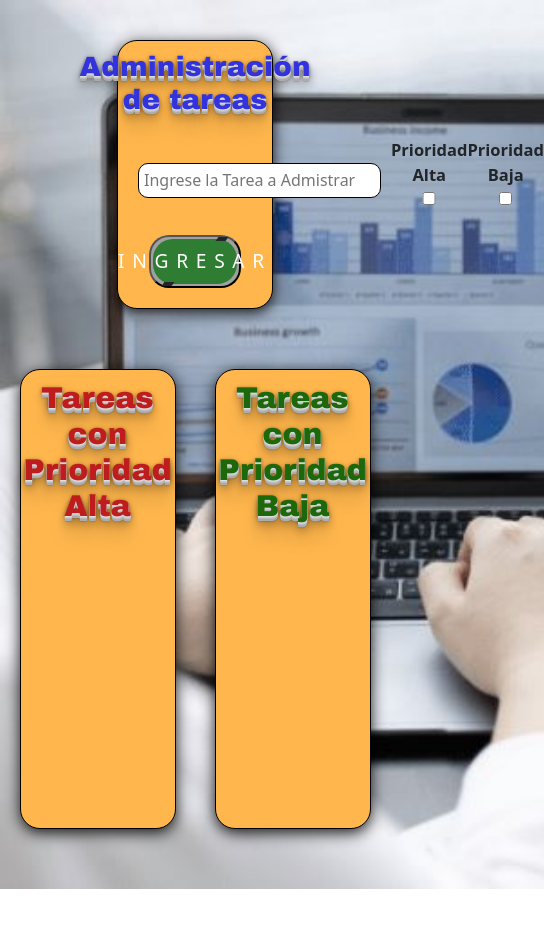
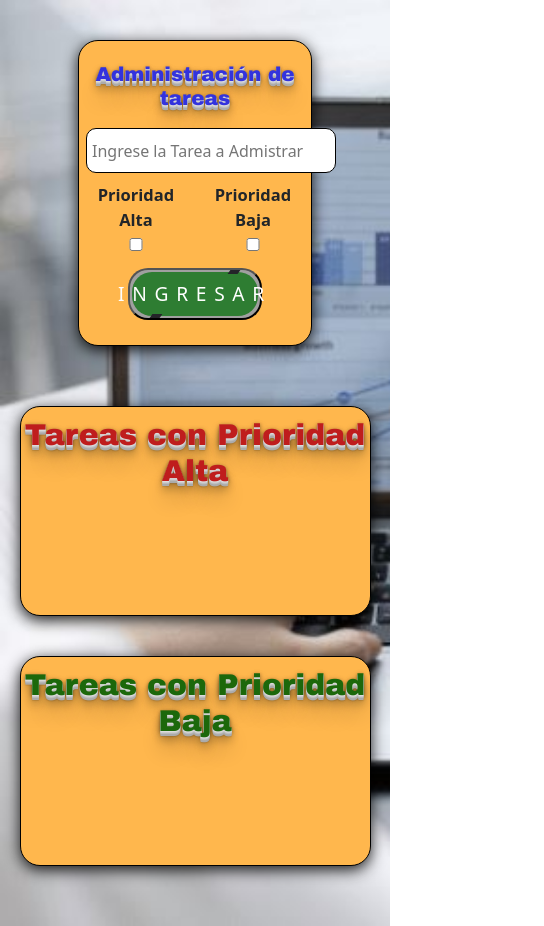
Before and after one commit to AntonyDiaz21/Gestor-de-Tareas-Interactivo, a plain HTML site: page index.html in a window 390 px wide. Shown: the whole page, 544 px wide, since content can reach past the window. Before the commit the page ends 889 px from the top, so only its background shows below. Drawn offline with nearby package versions, Linux system fonts and the light colour scheme.

Commit message:
V-2.0 estilos.css

```diff
--- a/CSS/estilos.css
+++ b/CSS/estilos.css
@@ -15,7 +15,8 @@ body{
     display: flex;
     flex-direction: column;
     position: relative;
-    width: 40%;
+    padding: 2px;
+    width: 35%;
     height: 30%;
     text-align: center;
     margin: 40px auto;
@@ -25,6 +26,8 @@ body{
     box-shadow: 0 4px 15px rgba(0, 0, 0, 0.9);
 }
 .titulo{
+    width: 100%;
+    height: 30%;
     display: flex;
     justify-content: center;
     align-items: center;
@@ -37,14 +40,11 @@ body{
     0 6px 1px rgba(0,0,0,0.1), 0 0 5px rgba(0,0,0,0.1), 0 1px 3px rgba(0,0,0,0.3),
     0 3px 5px rgba(0,0,0,0.2), 0 5px 10px rgba(0,0,0,0.25), 0 10px 10px rgba(0,0,0,0.2),
     0 20px 20px rgba(0,0,0,0.15);
-    margin-bottom: 10px;
     margin-top: 10px;
 }
 .input-container {
     display: flex;
-    flex-direction: row;
-    align-items: flex-start;
-    margin-bottom: 15px;
+    margin-bottom: 5px;
 }
 
 .Seleccion {
@@ -57,7 +57,7 @@ body{
 }
 .inputLista{
     width: 300px;
-    height: 35px;
+    height: 45px;
     border-radius: 10px;
     border: 1px solid black;
     padding: 5px;
@@ -260,3 +260,36 @@ label input {
 .fa-solid{
     color: black !important;
 }
+@media (max-width: 660px){
+    .contenedorTarea{
+        width: 60%;
+        height: 40%;
+        padding: 5px;
+    }
+    .titulo{
+        font-size: 20px;
+        height: 80px;
+        margin: auto;
+    }
+    .input-container{
+        flex-direction: column;
+        align-items: center;
+        justify-content: center;
+        margin: 0px;
+        padding: 2px;
+    }
+    .inputLista{
+        width: 250px;
+        margin: auto;
+    }
+    .Seleccion{
+        gap: 1rem;
+    }
+    .ContenedorListas{
+        flex-direction: column;
+    }
+    .ContenedorAlto, .ContenedorBajo{
+        width: 90%;
+        height: 50%;
+    }
+}
```
